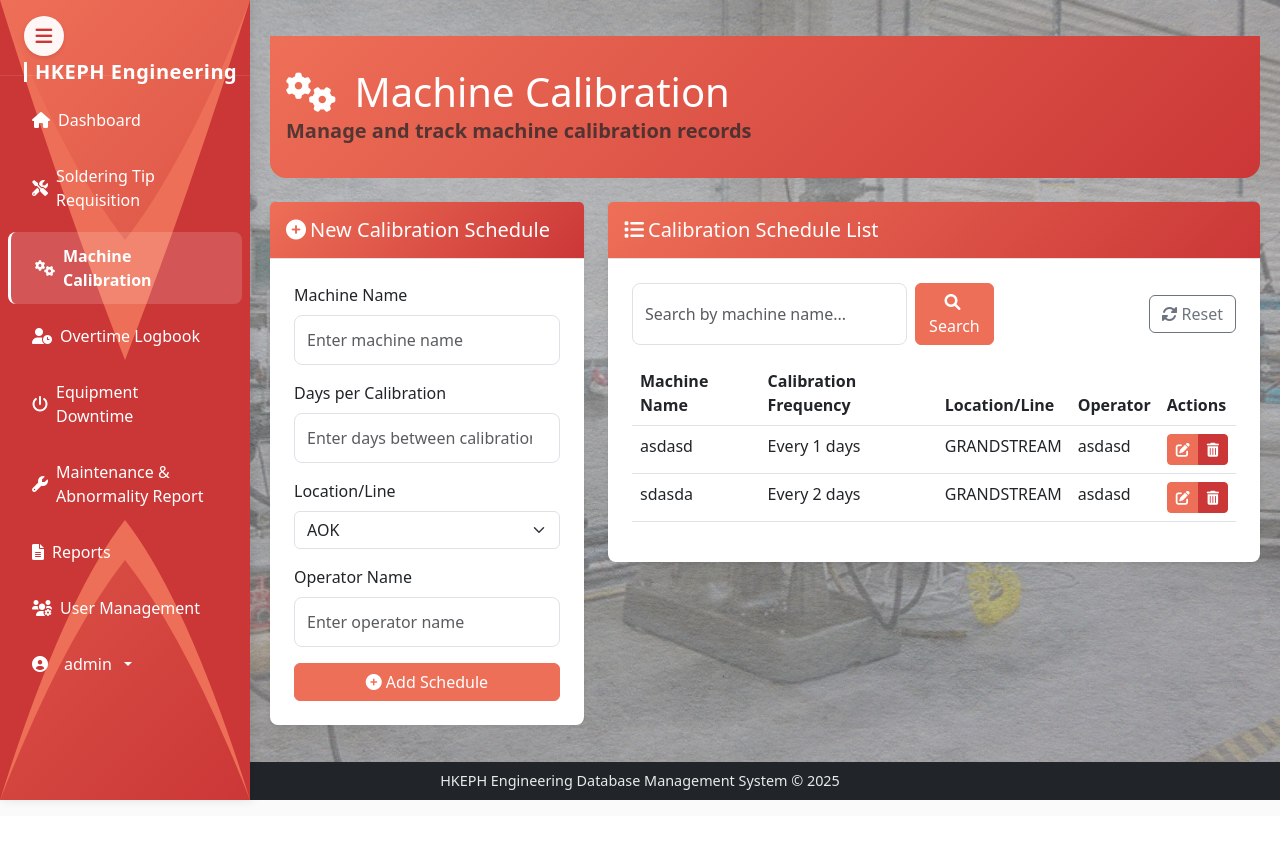
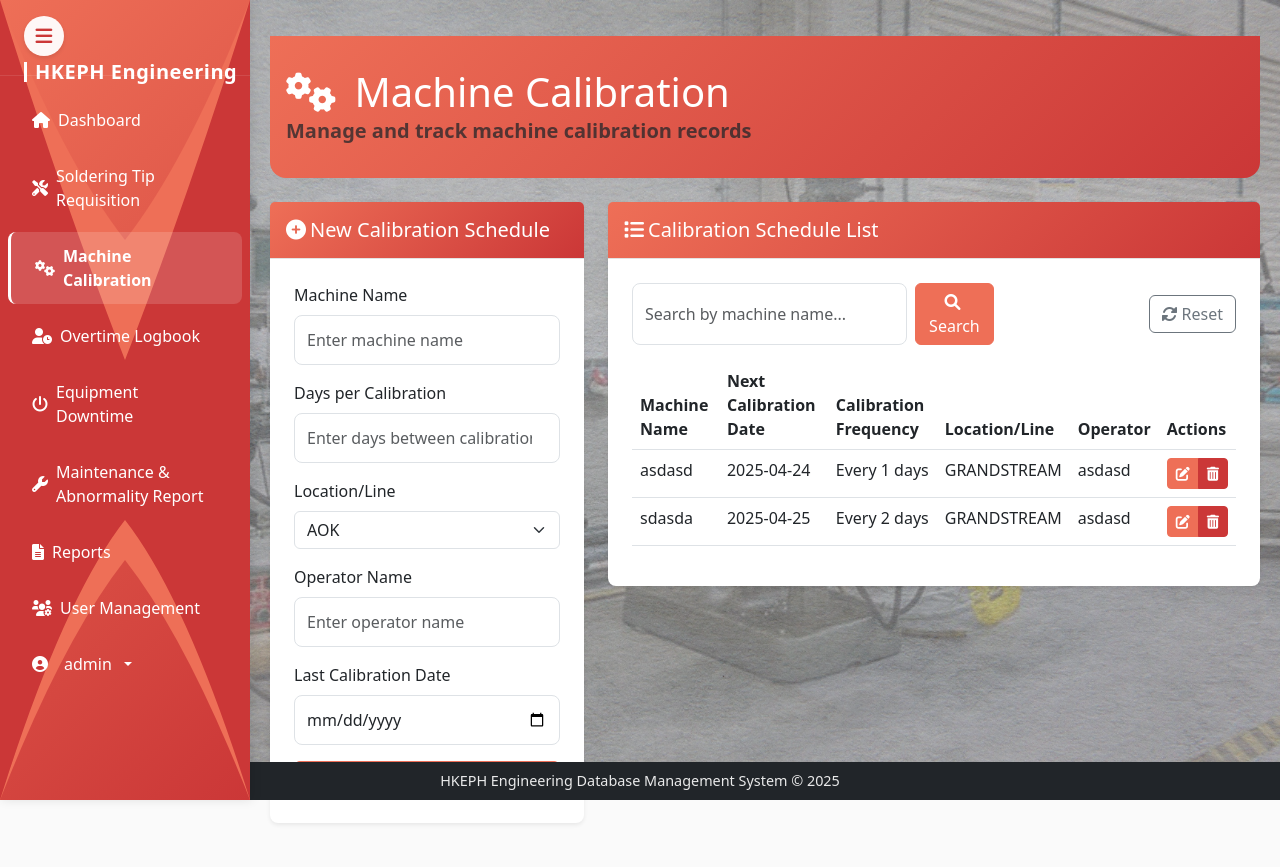
Before and after one commit to Lenardogs/ENGINEER_DBMS, a Flask app: page /machine-calibrations in a window 1280 px wide. Before the commit the page ends 803 px from the top, so only its background shows below. Run offline with Flask 3, Linux system fonts and the light colour scheme; a user stored in the database is signed in; data comes from the database, SQL or seed files in the repository; both versions use the stored data as it was after the commit; some libraries are stand-ins or nearby versions.

Commit message:
added calibration date

```diff
--- a/forms.py
+++ b/forms.py
@@ -35,6 +35,7 @@ class MachineCalibrationForm(FlaskForm):
         ('PC POWER', 'PC POWER')
     ], validators=[DataRequired()])
     operator_name = StringField('Operator Name', validators=[DataRequired()])
+    date = DateField('Calibration Date', validators=[DataRequired()], format='%Y-%m-%d')
     submit = SubmitField('Save')
 
 class OvertimeLogbookForm(FlaskForm):
--- a/models.py
+++ b/models.py
@@ -31,6 +31,7 @@ class MachineCalibration(db.Model):
     days_per_calibration = db.Column(db.Integer, nullable=False)
     location_line = db.Column(db.String(100), nullable=False)
     operator_name = db.Column(db.String(100), nullable=False)
+    date = db.Column(db.DateTime, nullable=True)
     created_at = db.Column(db.DateTime, default=datetime.utcnow)
 
     def __repr__(self):
@@ -60,7 +61,6 @@ class EquipmentDowntime(db.Model):
     def __repr__(self):
         return f'<EquipmentDowntime {self.equipment_name} {self.date}>'
 
-
 class MaintenanceReport(db.Model):
     id = db.Column(db.Integer, primary_key=True)
     model_id = db.Column(db.String(50), nullable=False)
--- a/routes.py
+++ b/routes.py
@@ -31,6 +31,12 @@ def dashboard():
     recent_overtime = OvertimeLogbook.query.order_by(OvertimeLogbook.created_at.desc()).limit(5).all()
     recent_downtimes = EquipmentDowntime.query.order_by(EquipmentDowntime.created_at.desc()).limit(5).all()
 
+    # Get upcoming calibrations
+    upcoming_calibrations = MachineCalibration.query.filter(
+        MachineCalibration.date.isnot(None),
+        MachineCalibration.date <= datetime.now() + timedelta(days=7)
+    ).all()
+
     return render_template('dashboard.html',
                            soldering_tips_count=soldering_tips_count,
                            machine_calibrations_count=machine_calibrations_count,
@@ -39,7 +45,8 @@ def dashboard():
                            recent_soldering=recent_soldering,
                            recent_calibrations=recent_calibrations,
                            recent_overtime=recent_overtime,
-                           recent_downtimes=recent_downtimes)
+                           recent_downtimes=recent_downtimes,
+                           upcoming_calibrations=upcoming_calibrations)
 
 # Authentication routes
 @app.route('/login', methods=['GET', 'POST'])
@@ -264,26 +271,29 @@ def machine_calibrations():
     form = MachineCalibrationForm()
     return render_template('machine_calibration.html', calibrations=calibrations, form=form, search_query=search_query)
 
-@app.route('/machine-calibrations/add', methods=['POST'])
+@app.route('/machine-calibrations/add', methods=['GET', 'POST'])
 @login_required
 def add_machine_calibration():
     form = MachineCalibrationForm()
     if form.validate_on_submit():
+        # Calculate the next calibration date based on the frequency
+        if form.date.data:
+            next_calibration_date = form.date.data + timedelta(days=form.days_per_calibration.data)
+        else:
+            next_calibration_date = datetime.now() + timedelta(days=form.days_per_calibration.data)
+
         calibration = MachineCalibration(
             machine_name=form.machine_name.data,
             days_per_calibration=form.days_per_calibration.data,
             location_line=form.location_line.data,
-            operator_name=form.operator_name.data
+            operator_name=form.operator_name.data,
+            date=next_calibration_date
         )
         db.session.add(calibration)
         db.session.commit()
-        flash('Machine calibration schedule added successfully!', 'success')
-    else:
-        for field, errors in form.errors.items():
-            for error in errors:
-                flash(f"{error}", 'danger')
-
-    return redirect(url_for('machine_calibrations'))
+        flash('Calibration schedule added successfully!', 'success')
+        return redirect(url_for('machine_calibrations'))
+    return render_template('machine_calibration.html', form=form, edit_calibration=None)
 
 @app.route('/machine-calibrations/edit/<int:calibration_id>', methods=['GET', 'POST'])
 @login_required
@@ -292,19 +302,22 @@ def edit_machine_calibration(calibration_id):
     form = MachineCalibrationForm(obj=calibration)
 
     if form.validate_on_submit():
+        # Calculate the next calibration date based on the frequency
+        if form.date.data:
+            next_calibration_date = form.date.data + timedelta(days=form.days_per_calibration.data)
+        else:
+            next_calibration_date = datetime.now() + timedelta(days=form.days_per_calibration.data)
+
         calibration.machine_name = form.machine_name.data
         calibration.days_per_calibration = form.days_per_calibration.data
         calibration.location_line = form.location_line.data
         calibration.operator_name = form.operator_name.data
-
+        calibration.date = next_calibration_date
         db.session.commit()
-        flash('Machine calibration schedule updated successfully!', 'success')
+        flash('Calibration schedule updated successfully!', 'success')
         return redirect(url_for('machine_calibrations'))
 
-    return render_template('machine_calibration.html',
-                           calibrations=MachineCalibration.query.all(),
-                           form=form,
-                           edit_calibration=calibration)
+    return render_template('machine_calibration.html', form=form, edit_calibration=calibration)
 
 @app.route('/machine-calibrations/delete/<int:calibration_id>', methods=['POST'])
 @login_required
@@ -982,3 +995,26 @@ def delete_maintenance_report(report_id):
 def allowed_file(filename):
     return '.' in filename and \
            filename.rsplit('.', 1)[1].lower() in {'jpg', 'jpeg', 'png', 'gif'}
+
+@app.route('/api/check-calibrations')
+@login_required
+def check_calibrations():
+    today = datetime.now()
+    threshold_days = 7  # Notify if calibration is within 7 days
+
+    upcoming_calibrations = MachineCalibration.query.filter(
+        MachineCalibration.date.isnot(None),
+        MachineCalibration.date <= today + timedelta(days=threshold_days)
+    ).all()
+
+    return jsonify({
+        'upcoming_calibrations': [
+            {
+                'id': cal.id,
+                'machine_name': cal.machine_name,
+                'date': cal.date.strftime('%Y-%m-%d'),
+                'days_until': (cal.date - today).days
+            }
+            for cal in upcoming_calibrations
+        ]
+    })
--- a/templates/machine_calibration.html
+++ b/templates/machine_calibration.html
@@ -88,6 +88,14 @@
                             {% endfor %}
                         </div>
 
+                        <div class="mb-3">
+                            <label for="date" class="form-label">Last Calibration Date</label>
+                            {{ form.date(class="form-control", type="date") }}
+                            {% for error in form.date.errors %}
+                                <div class="text-danger">{{ error }}</div>
+                            {% endfor %}
+                        </div>
+
                         <div class="d-grid gap-2">
                             {% if edit_calibration %}
                             <button type="submit" class="btn btn-primary">
@@ -131,6 +139,7 @@
                             <thead>
                                 <tr>
                                     <th>Machine Name</th>
+                                    <th>Next Calibration Date</th>
                                     <th>Calibration Frequency</th>
                                     <th>Location/Line</th>
                                     <th>Operator</th>
@@ -141,6 +150,7 @@
                                 {% for calibration in calibrations %}
                                 <tr>
                                     <td>{{ calibration.machine_name }}</td>
+                                    <td>{{ calibration.date.strftime('%Y-%m-%d') if calibration.date else 'Not set' }}</td>
                                     <td>Every {{ calibration.days_per_calibration }} days</td>
                                     <td>{{ calibration.location_line }}</td>
                                     <td>{{ calibration.operator_name }}</td>
@@ -182,7 +192,7 @@
 
                                 {% if not calibrations %}
                                 <tr>
-                                    <td colspan="5" class="text-center text-muted">No calibration schedules found</td>
+                                    <td colspan="6" class="text-center text-muted">No calibration schedules found</td>
                                 </tr>
                                 {% endif %}
                             </tbody>
```
Also changed, not shown: migrations/versions/0e19edc0d1d8_add_date_column_to_machine_calibration.py (added, +32 -0 lines), instance/database.db.
